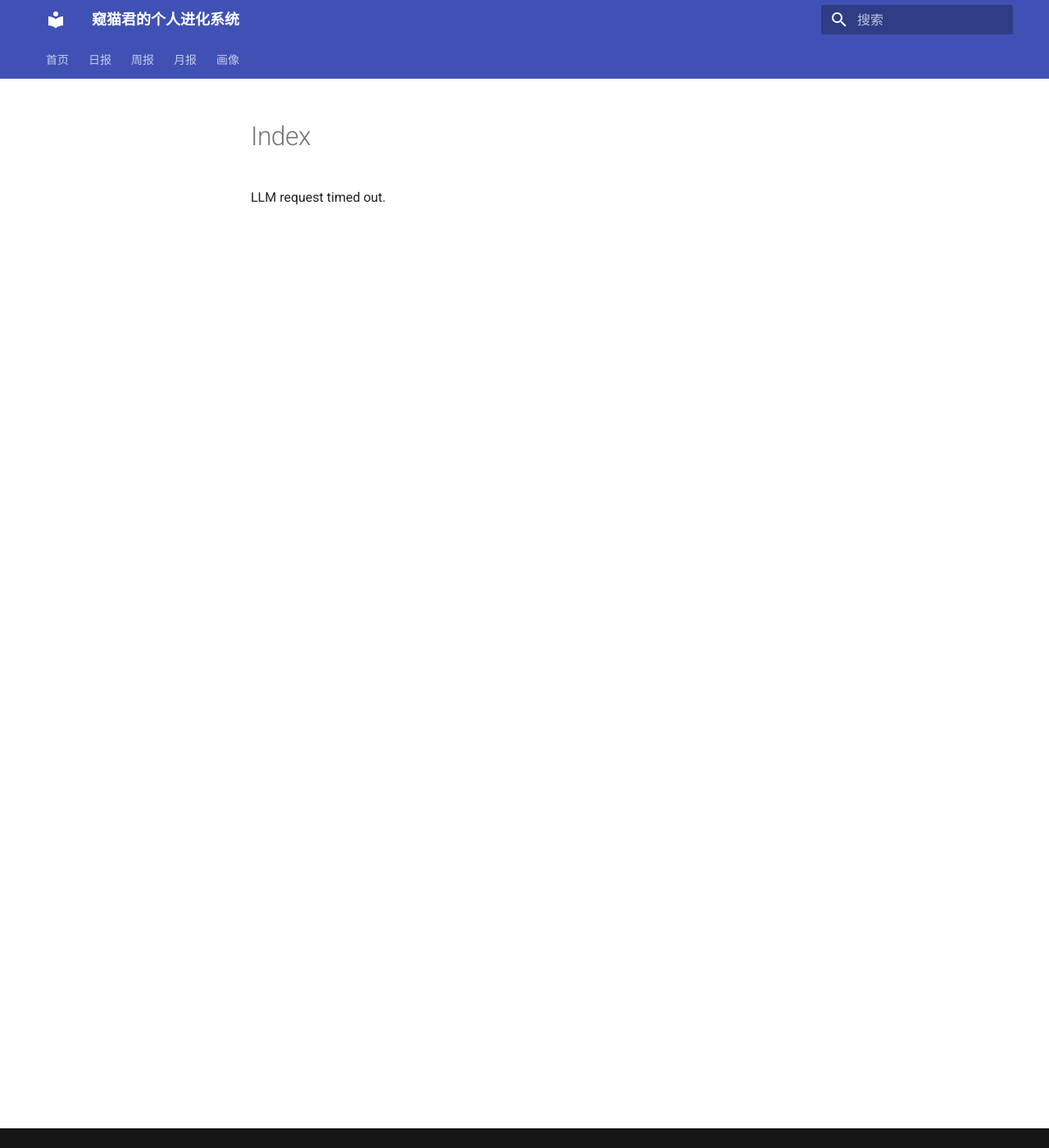
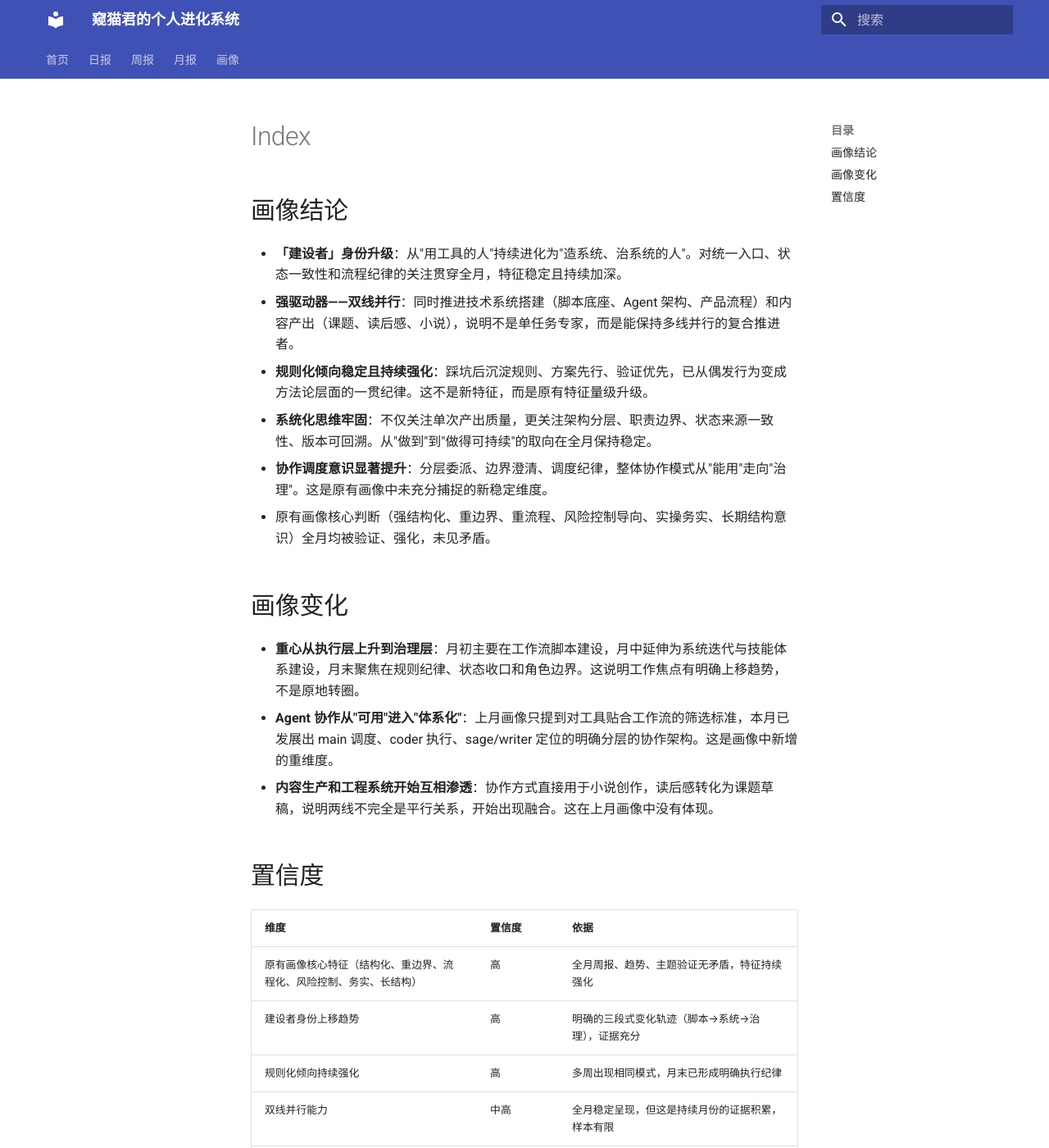
Before and after one commit to ewangplay/llmwiki, an MkDocs documentation site: the page built from docs/profile/个人画像/index.md, in a window 1280 px wide and 1400 px high. Shown: the whole window at 82% size. Built offline with MkDocs 1.6.1 and Material for MkDocs 9.7.7, drawn with Linux system fonts in a browser that asks for light colours; some of the changed text lies outside the part shown.

Commit message:
发布Wiki：2026-07-02

```diff
--- a/docs/profile/个人画像/index.md
+++ b/docs/profile/个人画像/index.md
@@ -1 +1,26 @@
-LLM request timed out.
+## 画像结论
+
+- **「建设者」身份升级**：从"用工具的人"持续进化为"造系统、治系统的人"。对统一入口、状态一致性和流程纪律的关注贯穿全月，特征稳定且持续加深。
+- **强驱动器——双线并行**：同时推进技术系统搭建（脚本底座、Agent 架构、产品流程）和内容产出（课题、读后感、小说），说明不是单任务专家，而是能保持多线并行的复合推进者。
+- **规则化倾向稳定且持续强化**：踩坑后沉淀规则、方案先行、验证优先，已从偶发行为变成方法论层面的一贯纪律。这不是新特征，而是原有特征量级升级。
+- **系统化思维牢固**：不仅关注单次产出质量，更关注架构分层、职责边界、状态来源一致性、版本可回溯。从"做到"到"做得可持续"的取向在全月保持稳定。
+- **协作调度意识显著提升**：分层委派、边界澄清、调度纪律，整体协作模式从"能用"走向"治理"。这是原有画像中未充分捕捉的新稳定维度。
+- 原有画像核心判断（强结构化、重边界、重流程、风险控制导向、实操务实、长期结构意识）全月均被验证、强化，未见矛盾。
+
+## 画像变化
+
+- **重心从执行层上升到治理层**：月初主要在工作流脚本建设，月中延伸为系统迭代与技能体系建设，月末聚焦在规则纪律、状态收口和角色边界。这说明工作焦点有明确上移趋势，不是原地转圈。
+- **Agent 协作从"可用"进入"体系化"**：上月画像只提到对工具贴合工作流的筛选标准，本月已发展出 main 调度、coder 执行、sage/writer 定位的明确分层的协作架构。这是画像中新增的重维度。
+- **内容生产和工程系统开始互相渗透**：协作方式直接用于小说创作，读后感转化为课题草稿，说明两线不完全是平行关系，开始出现融合。这在上月画像中没有体现。
+
+## 置信度
+
+| 维度 | 置信度 | 依据 |
+|------|--------|------|
+| 原有画像核心特征（结构化、重边界、流程化、风险控制、务实、长结构） | 高 | 全月周报、趋势、主题验证无矛盾，特征持续强化 |
+| 建设者身份上移趋势 | 高 | 明确的三段式变化轨迹（脚本→系统→治理），证据充分 |
+| 规则化倾向持续强化 | 高 | 多周出现相同模式，月末已形成明确执行纪律 |
+| 双线并行能力 | 中高 | 全月稳定呈现，但这是持续月份的证据积累，样本有限 |
+| Agent 协作分层意识 | 中高 | 趋势非常清晰，但成熟度还在演进中，不宜定性为"完成态" |
+| 内容系统与工程系统融合 | 中 | 有初步证据（协作方式复用、内容转化），但尚属早期，需要更多月份验证稳定性 |
+| 情绪化响应倾向 | 高负向 | 在可用证据范围内未观察到，克制务实风格稳定 |
```
Also changed, not shown: docs/daily/2026/07/2026-07-02.md (added, +27 -0 lines), docs/daily/2026/07/index.md (+1 -0 lines), docs/index.md (+1 -1 lines), docs/profile/个人画像.md (+26 -1 lines).
